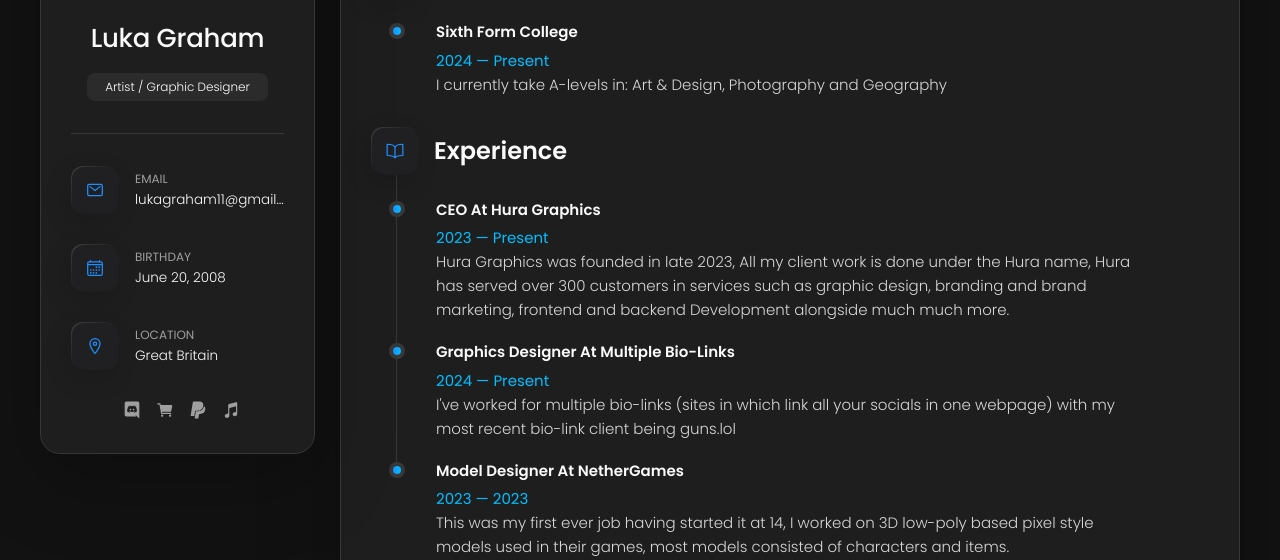
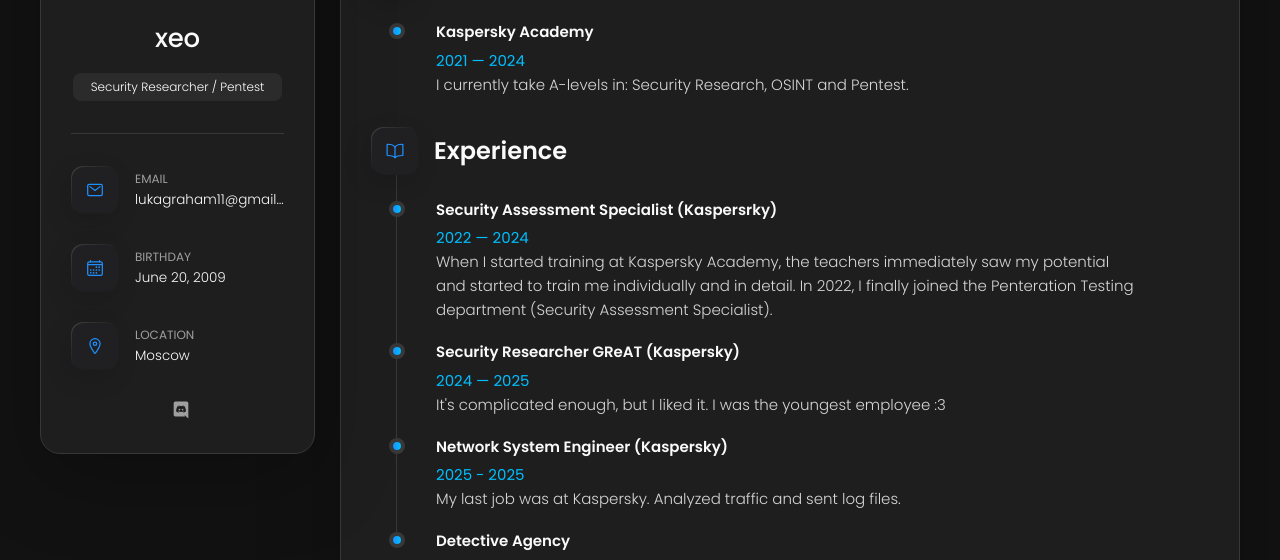
Before and after one commit to metadonov/ddsa, a plain HTML site: page index.html in a window 1280 px wide. Both pictures are taken after a click on the button "Resume". Shown: the part 240-800 px from the top of the page. Drawn offline with nearby package versions, Linux system fonts and the light colour scheme.

Commit message:
Update index.html

```diff
--- a/index.html
+++ b/index.html
@@ -42,13 +42,13 @@
       <div class="sidebar-info">
 
         <figure class="avatar-box">
-          <img src="https://r2.e-z.host/a887a0b3-736f-4735-a7e5-406e86231222/d4m0s3ob.png" alt="Luka Gr" width="80">
+          <img src="https://r2.e-z.host/a887a0b3-736f-4735-a7e5-406e86231222/d4m0s3ob.png" alt="XEO" width="80">
         </figure>
 
         <div class="info-content">
-          <h1 class="name" title="Richard hanrick">Luka Graham</h1>
-
-          <p class="title">Artist / Graphic Designer</p>
+          <h1 class="name" title="xeo">xeo</h1>
+
+          <p class="title">Security Researcher / Pentest</p>
         </div>
 
         <button class="info_more-btn" data-sidebar-btn>
@@ -88,7 +88,7 @@
             <div class="contact-info">
               <p class="contact-title">Birthday</p>
 
-              <time datetime="1982-06-23">June 20, 2008</time>
+              <time datetime="1982-06-23">June 20, 2009</time>
             </div>
 
           </li>
@@ -102,7 +102,7 @@
             <div class="contact-info">
               <p class="contact-title">Location</p>
 
-              <address>Great Britain</address>
+              <address>Moscow</address>
             </div>
 
           </li>
@@ -119,25 +119,6 @@
             </a>
           </li>
 
-          <li class="social-item">
-            <a href="https://discord.gg/SHkmhF3Ejs" class="social-link">
-              <ion-icon name="cart"></ion-icon>
-            </a>
-          </li>
-
-          <li class="social-item">
-            <a href="https://paypal.me/huragraphics" class="social-link">
-              <ion-icon name="logo-paypal"></ion-icon>
-            </a>
-          </li>
-
-          <li class="social-item">
-            <a href="https://open.spotify.com/artist/4nW6PGuUKzMDw6N5qONSUw?si=oiXXD7F2Tb2KAcGqCWX3sQ" class="social-link">
-              <ion-icon name="musical-notes"></ion-icon>
-            </a>
-          </li>
-
-
 
         </ul>
 
@@ -193,11 +174,7 @@
 
         <section class="about-text">
           <p>
-            G'day! im Luka A 16 year old Artist, Photographer, Composer and Web Designer living in the United Kingdom, Having started my artistic carrer as a design freelancer at 14 i've gained alot of client based design experience over the years.
-          </p>
-
-          <p>
-            In addition to client work, I love working on personal projects and voluntary work, I find that often this is the best way to develop your exposure/experience as a freelancer as well as helping to expand your portfolio.
+             G'day! im xeo A 15 year old Pentester, Security Researcher, OSINT Specialist and Reverse-Engineer. living in the Moscow, Having started my pentest carrer as a pentester at 12. i've gained alot of client based experience over the years.
           </p>
         </section>
 
@@ -507,19 +484,19 @@
               <ion-icon name="book-outline"></ion-icon>
             </div>
 
-            <h3 class="h3">Education</h3>
+               <h3 class="h3">Education</h3>
           </div>
 
           <ol class="timeline-list">
 
             <li class="timeline-item">
 
-              <h4 class="h4 timeline-item-title">Sixth Form College</h4>
-
-              <span>2024 — Present</span>
+              <h4 class="h4 timeline-item-title">Kaspersky Academy</h4>
+
+              <span>2021 — 2024</span>
 
               <p class="timeline-text">
-                I currently take A-levels in: Art & Design, Photography and Geography
+                I currently take A-levels in: Security Research, OSINT and Pentest.
               </p>
 
             </li>
@@ -545,40 +522,53 @@
 
             <li class="timeline-item">
 
-              <h4 class="h4 timeline-item-title">CEO at Hura Graphics</h4>
-
-              <span>2023 — Present</span>
+              <h4 class="h4 timeline-item-title">Security Assessment Specialist (Kaspersrky)</h4>
+
+              <span>2022 — 2024</span>
 
               <p class="timeline-text">
-                Hura Graphics was founded in late 2023, All my client work is done under the Hura name, Hura has served over 300 customers in services such as graphic design, branding and brand marketing, frontend and backend Development alongside much much more.
+               When I started training at Kaspersky Academy, the teachers immediately saw my potential and started to train me individually and in detail. In 2022, I finally joined the Penteration Testing department (Security Assessment Specialist).
               </p>
 
             </li>
 
             <li class="timeline-item">
 
-              <h4 class="h4 timeline-item-title">Graphics Designer At Multiple Bio-Links</h4>
-
-              <span>2024 — Present</span>
+              <h4 class="h4 timeline-item-title">Security Researcher GReAT (Kaspersky)</h4>
+
+              <span>2024 — 2025</span>
 
               <p class="timeline-text">
-                I've worked for multiple bio-links (sites in which link all your socials in one webpage) with my most recent bio-link client being guns.lol
+                It's complicated enough, but I liked it.  I was the youngest employee :3
               </p>
 
             </li>
 
             <li class="timeline-item">
 
-              <h4 class="h4 timeline-item-title">Model Designer At NetherGames</h4>
-
-              <span>2023 — 2023</span>
+              <h4 class="h4 timeline-item-title">Network System Engineer (Kaspersky)</h4>
+
+              <span>2025 - 2025</span>
 
               <p class="timeline-text">
-                This was my first ever job having started it at 14, I worked on 3D low-poly based pixel style models used in their games, most models consisted of characters and items.
+                My last job was at Kaspersky. Analyzed traffic and sent log files.
               </p>
 
             </li>
 
+            <li class="timeline-item">
+
+              <h4 class="h4 timeline-item-title">Detective Agency</h4>
+
+              <span>2024 — today</span>
+
+              <p class="timeline-text">
+                I currently work for a detective agency. We investigate various cases, collect maximum information about people and their relatives, analyze incomes and businesses.
+              </p>
+
+            </li>
+
+
           </ol>
 
         </section>
@@ -592,7 +582,7 @@
             <li class="skills-item">
 
               <div class="title-wrapper">
-                <h5 class="h5">Graphic Design</h5>
+                <h5 class="h5">OSINT / Web-Detective</h5>
                 <data value="90">90%</data>
               </div>
 
@@ -605,7 +595,7 @@
             <li class="skills-item">
 
               <div class="title-wrapper">
-                <h5 class="h5">Photography</h5>
+                <h5 class="h5">Networking / Sys. Admin</h5>
                 <data value="80">80%</data>
               </div>
 
@@ -618,7 +608,7 @@
             <li class="skills-item">
 
               <div class="title-wrapper">
-                <h5 class="h5">Branding</h5>
+                <h5 class="h5">Pentest / Security Research</h5>
                 <data value="70">70%</data>
               </div>
 
@@ -631,7 +621,7 @@
             <li class="skills-item">
 
               <div class="title-wrapper">
-                <h5 class="h5">Web Design</h5>
+                <h5 class="h5">sleeping</h5>
                 <data value="70">70%</data>
               </div>
 
```
